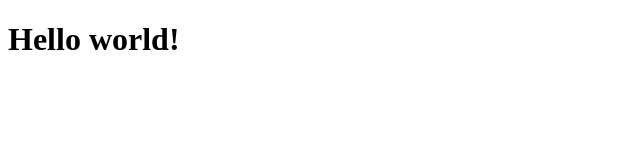
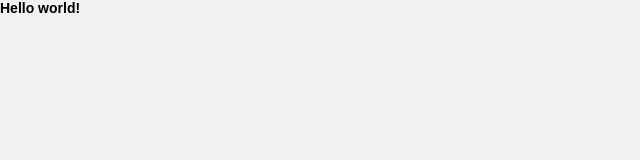
Before and after one commit to thenikalas/thenikalas.github.io, a plain HTML site: page index.html in a window 1280 px wide. Shown: the whole page, without its empty margins (0-640 px from the left). Drawn offline with Linux system fonts and the light colour scheme.

Commit message:
v.0.1.2
add css

```diff
--- a/index.html
+++ b/index.html
@@ -1,6 +1,7 @@
 <!DOCTYPE html>
 <html>
 <head>
+	<link rel="stylesheet" type="text/css" href="../script/css/main.css">
 	<title>Beta version</title>
 </head>
 <body>
--- /dev/null
+++ b/script/css/main.css
@@ -0,0 +1,16 @@
+*{
+	margin: 0;
+	border: 0;
+	padding: 0;
+	font-family: Arial;
+	font-size: 14px;
+}
+
+body{
+	background: #f1f1f1;
+	margin: 0;
+	border: 0;
+	padding: 0;
+	font-family: Arial;
+	font-size: 12px;
+}
```
